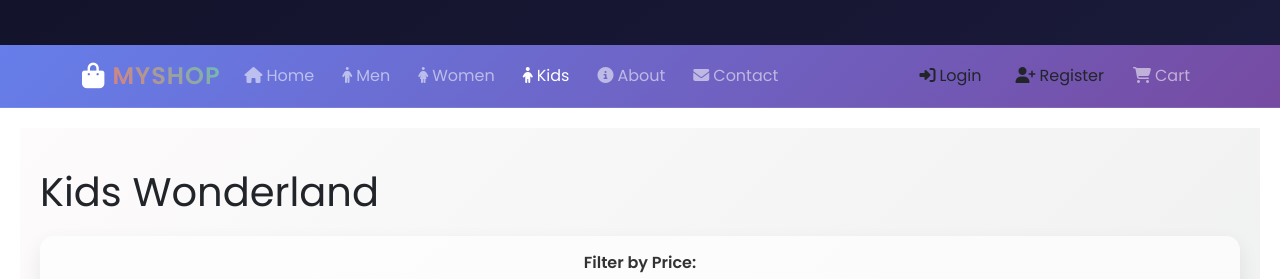
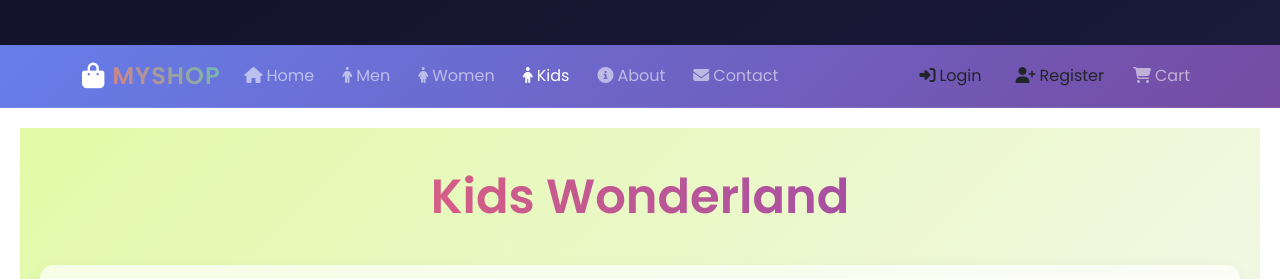
Before and after one commit to karans2344q/myapp, a React (Create React App) app: page /kids in a window 1280 px wide. Shown: the part 520-799 px from the top of the page. Built offline with nearby package versions, Linux system fonts and the light colour scheme; no server answers; the database is empty.

Commit message:
css changed

```diff
--- a/src/Kids.css
+++ b/src/Kids.css
@@ -3,10 +3,23 @@
   padding: 40px 20px;
   max-width: 1400px;
   margin: 0 auto;
-  background: linear-gradient(135deg, #fdfbfb, #ebedee);
+  background: linear-gradient(135deg, #e2faa7, #f9f6ff);
   font-family: 'Poppins', sans-serif;
   min-height: 100vh;
   box-sizing: border-box;
+}
+
+/* Heading */
+.kids-section h1 {
+  font-size: 3rem;
+  font-weight: 800;
+  background: linear-gradient(to right, #ff6b6b, #7c43bd);
+  background-clip: text;
+  -webkit-background-clip: text;
+  -webkit-text-fill-color: transparent;
+  margin-bottom: 40px;
+  text-align: center;
+  animation: fadeIn 1s ease;
 }
 
 /* Header */
--- a/src/Men.css
+++ b/src/Men.css
@@ -3,10 +3,22 @@
   padding: 40px 20px;
   max-width: 1400px;
   margin: 0 auto;
-  background: linear-gradient(135deg, #f5f7fa, #c3cfe2);
+  background: linear-gradient(135deg, #9adef6, #f9f6ff);
   font-family: 'Poppins', sans-serif;
   min-height: 100vh;
   box-sizing: border-box;
+}
+
+/* Heading */
+.men-section h1 {
+  font-size: 3rem;
+  font-weight: 800;
+  background: linear-gradient(to right, #ff6b6b, #7c43bd);
+  -webkit-background-clip: text;
+  -webkit-text-fill-color: transparent;
+  margin-bottom: 40px;
+  text-align: center;
+  animation: fadeIn 1s ease;
 }
 
 /* Section Header */
--- a/src/Navbar.js
+++ b/src/Navbar.js
@@ -279,7 +279,7 @@ function Navbar({ username, setUsername }) {
   display: flex;
   align-items: center;
   gap: 6px;
-  padding: 8px 16px !important;
+  padding: 8px 20px 8px 16px !important;
   border-radius: 20px;
   color: #fff !important;
   transition: background 0.3s ease, box-shadow 0.3s ease, transform 0.3s ease;
@@ -304,13 +304,14 @@ function Navbar({ username, setUsername }) {
   position: absolute;
   top: 4px;
   right: 4px;
+  bottom: 8px;
   background: linear-gradient(135deg, #ff6b6b, #e74c3c);
   color: white;
   font-size: 11px;
   font-weight: bold;
   border-radius: 50%;
-  width: 20px;
-  height: 20px;
+  width: 15px;
+  height: 15px;
   display: flex;
   align-items: center;
   justify-content: center;
```
